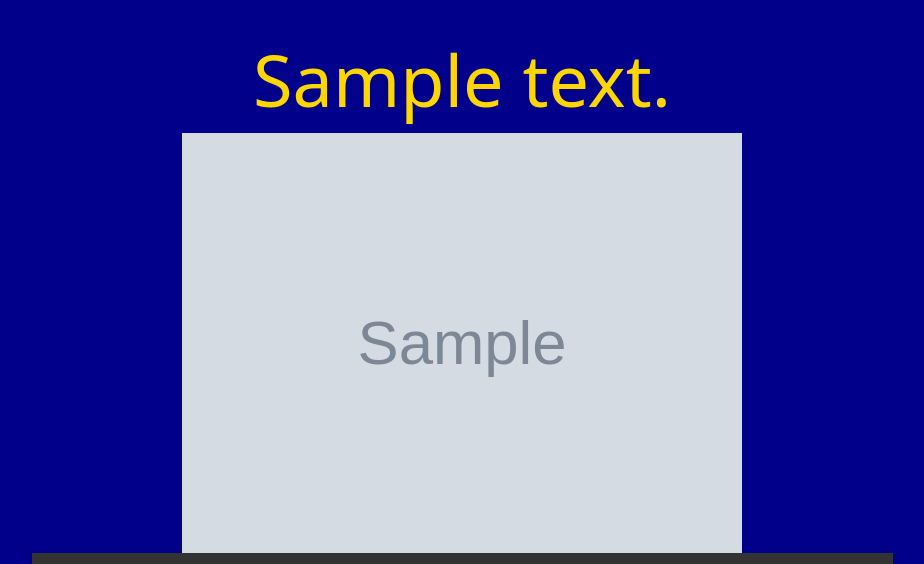
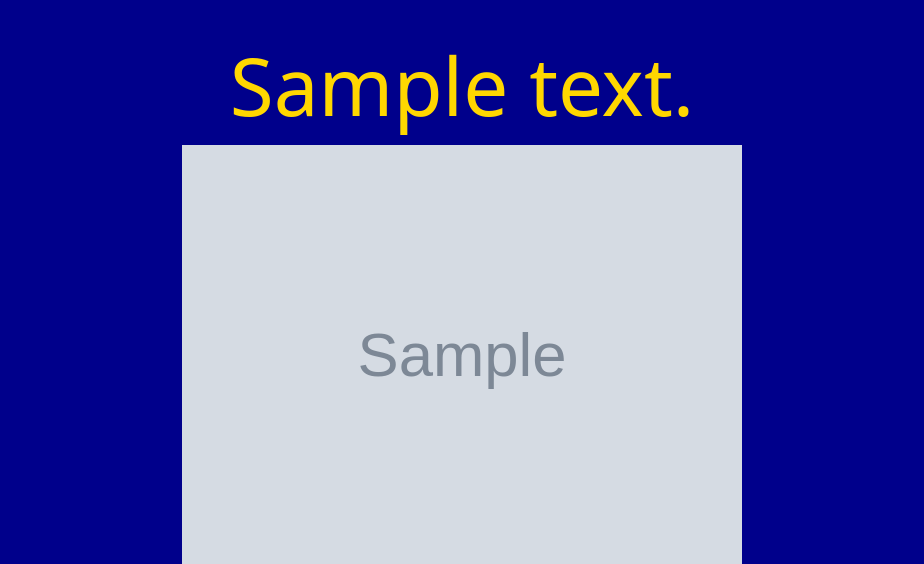
Before and after one commit to HalcyonDestiny/MedPr, a Django app: template MED/pythonProject/MedPr/main/templates/main/detail.html in a window 1280 px wide. Shown: the top 564 px of the page, without its empty margins (178-1102 px from the left). Run offline with Django 5.2, Linux system fonts and the light colour scheme; the template is opened without the code that fills it: most values are stand-ins (such as "Sample title", 1, 10 or a date in 2020); grey boxes marked "Sample" are stand-in pictures; grey boxes are pictures that could not be loaded.

Commit message:
Update detail.css

```diff
--- a/MED/pythonProject/MedPr/main/static/main/style/detail.css
+++ b/MED/pythonProject/MedPr/main/static/main/style/detail.css
@@ -32,7 +32,7 @@ button:active {
 .box {
     margin: auto;
     width: 70%;
-    font-size: 72px;
+    font-size: 80px;
     text-align: center;
 }
 
```
